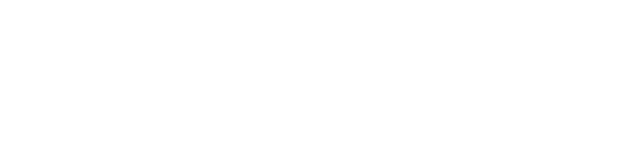
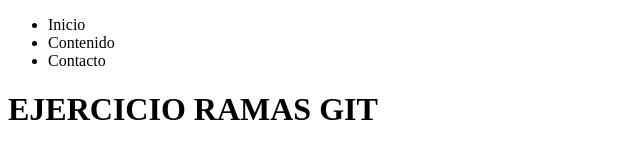
Before and after one commit to JJmartinc/TallerGit, a plain HTML site: page index.html in a window 1280 px wide. Shown: the whole page, without its empty margins (0-640 px from the left). Drawn offline with Linux system fonts and the light colour scheme.

Commit message:
navegador

```diff
--- a/index.html
+++ b/index.html
@@ -7,6 +7,15 @@
     <title>Document</title>
 </head>
 <body>
+    <nav>
+        <ul>
+            <li>Inicio</li>
+            <li>Contenido</li>
+            <li>Contacto</li>
+        </ul>
+    </nav>
+
+    <h1>EJERCICIO RAMAS GIT</h1>
 
 </body>
 </html>
```
